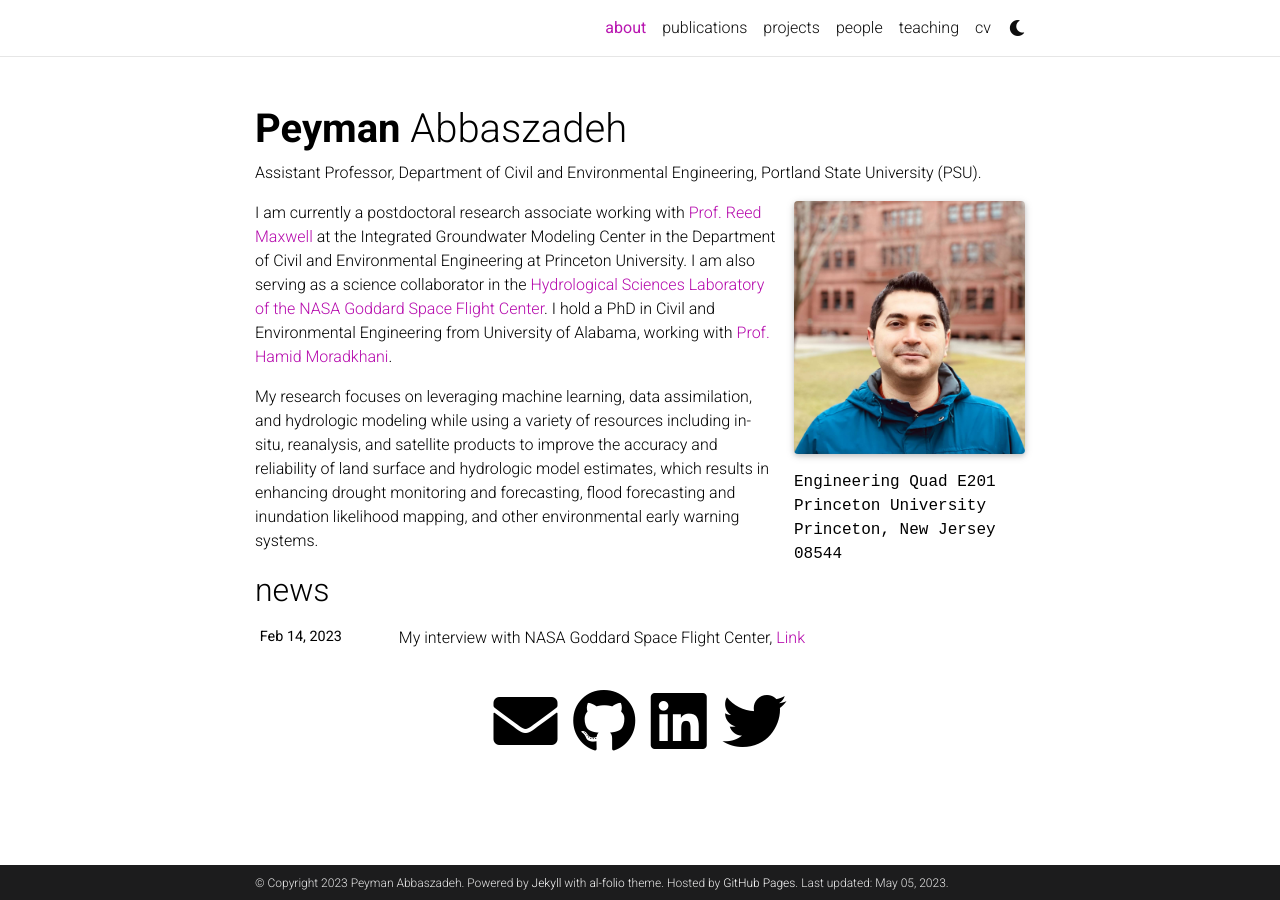
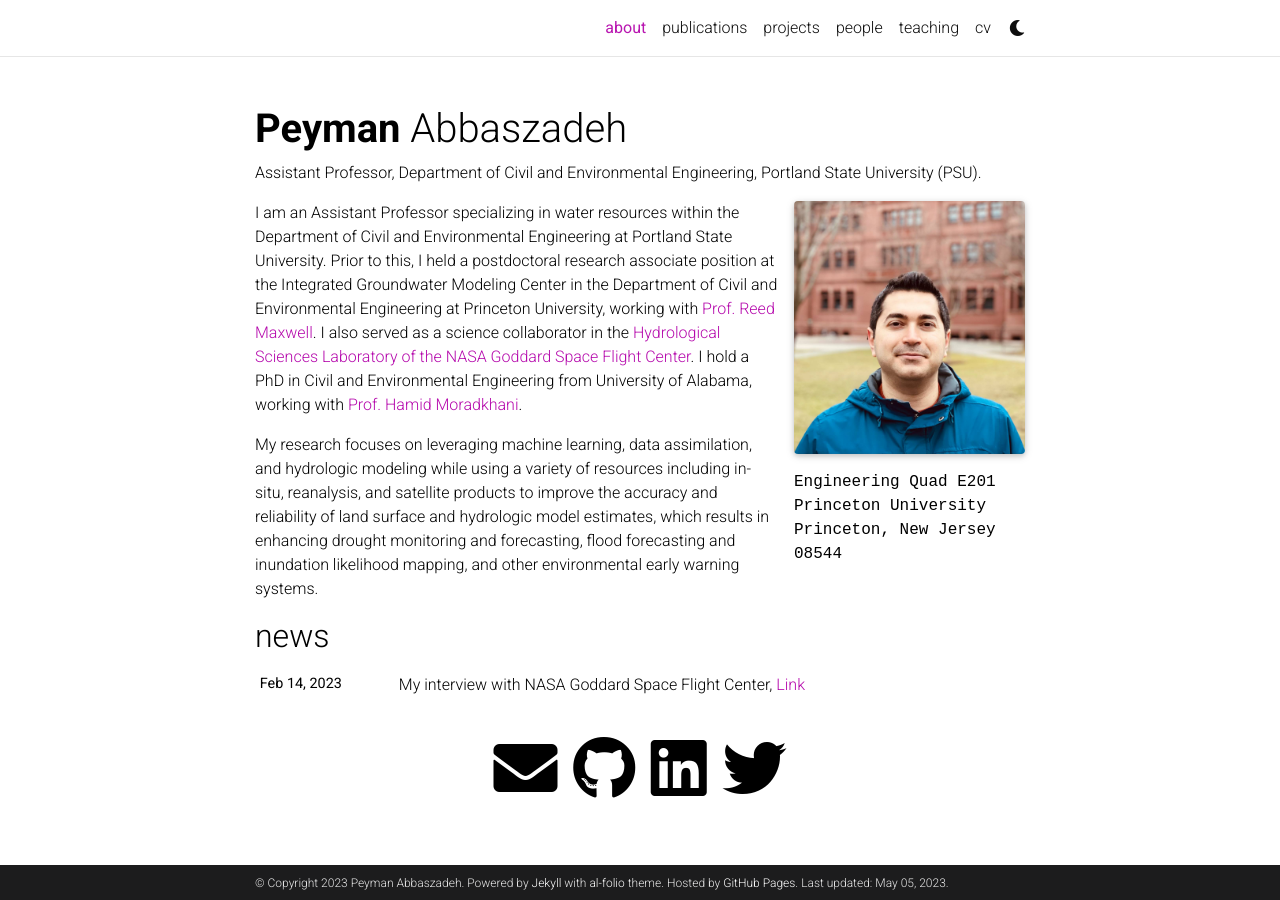
Before and after one commit to Pabbaszadeh/Pabbaszadeh.github.io, a Jekyll site: the page built from _pages/about.md, in a window 1280 px wide. Built offline with Jekyll 4.4.1, drawn with Linux system fonts in a browser that asks for light colours; full-size pictures stand in for the smaller copies a plugin makes; comment, search, counter and statistics services are not loaded; a style sheet for code colours, icons or effects is not loaded.

Commit message:
Update about.md

```diff
--- a/_pages/about.md
+++ b/_pages/about.md
@@ -18,6 +18,6 @@
 social: true  # includes social icons at the bottom of the page
 ---
 
-I am currently a postdoctoral research associate working with [Prof. Reed Maxwell](http://maxwell.princeton.edu) at the Integrated Groundwater Modeling Center in the Department of Civil and Environmental Engineering at Princeton University. I am also serving as a science collaborator in the [Hydrological Sciences Laboratory of the NASA Goddard Space Flight Center](https://science.gsfc.nasa.gov/sed/bio/108710/). I hold a PhD in Civil and Environmental Engineering from University of Alabama, working with [Prof. Hamid Moradkhani](https://moradkhani.ua.edu).
+I am an Assistant Professor specializing in water resources within the Department of Civil and Environmental Engineering at Portland State University. Prior to this, I held a postdoctoral research associate position at the Integrated Groundwater Modeling Center in the Department of Civil and Environmental Engineering at Princeton University, working with [Prof. Reed Maxwell](http://maxwell.princeton.edu). I also served as a science collaborator in the [Hydrological Sciences Laboratory of the NASA Goddard Space Flight Center](https://science.gsfc.nasa.gov/sed/bio/108710/). I hold a PhD in Civil and Environmental Engineering from University of Alabama, working with [Prof. Hamid Moradkhani](https://moradkhani.ua.edu).
 
 My research focuses on leveraging machine learning, data assimilation, and hydrologic modeling while using a variety of resources including in-situ, reanalysis, and satellite products to improve the accuracy and reliability of land surface and hydrologic model estimates, which results in enhancing drought monitoring and forecasting, flood forecasting and inundation likelihood mapping, and other environmental early warning systems.
```
